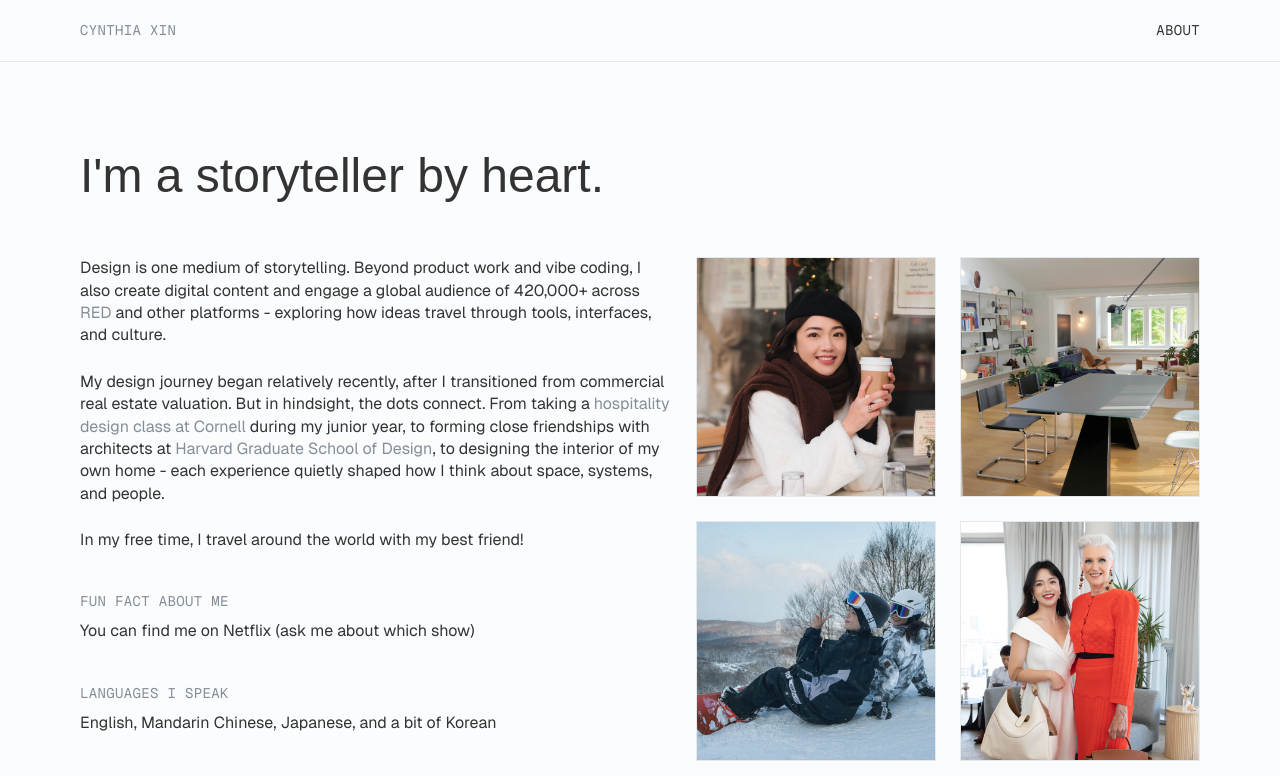
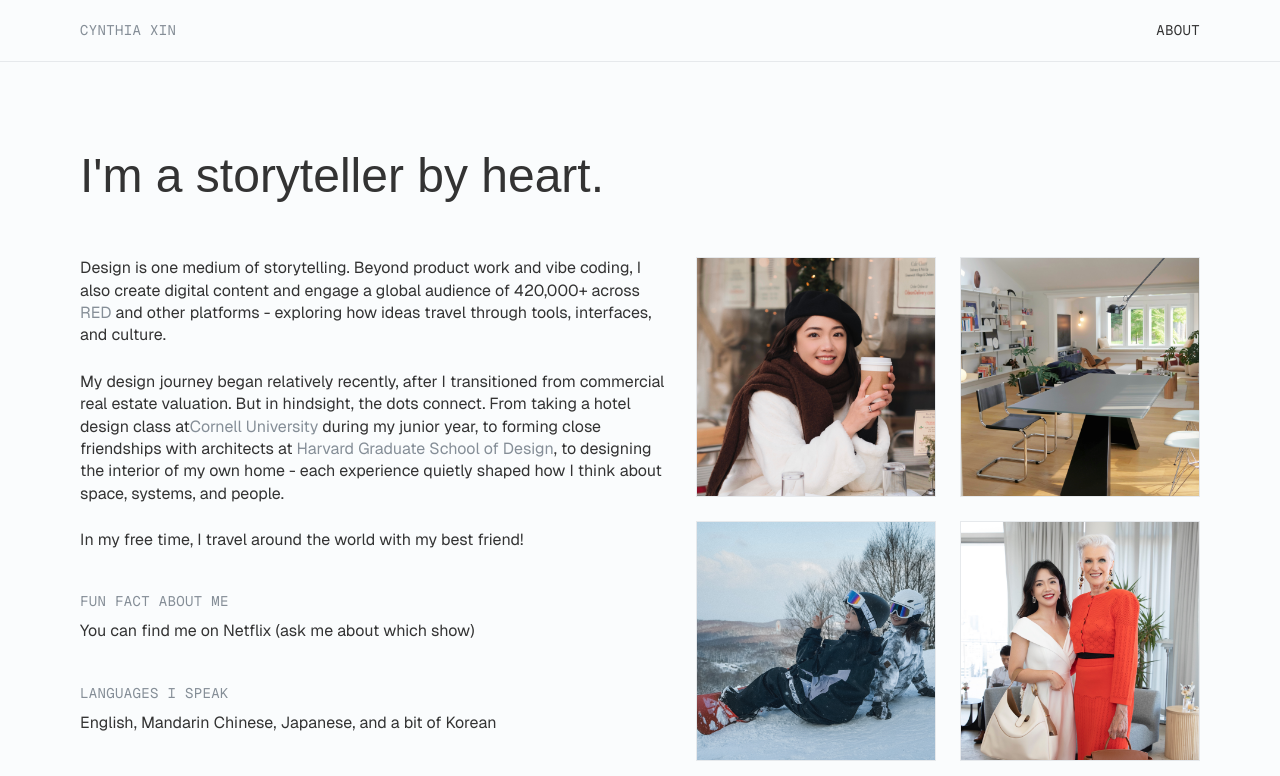
Before and after one commit to CynthiaRGB/cynthiaxin, a Next.js app: page /about in a window 1280 px wide. Shown: the top 776 px of the page. Built offline with nearby package versions, Linux system fonts and the light colour scheme; a web font is replaced by a local one.

Commit message:
Update Cornell reference and link on About page

```diff
--- a/app/about/page.tsx
+++ b/app/about/page.tsx
@@ -37,7 +37,8 @@ const bioParagraphs: (string | BioSegment[])[] = [
   ],
   [
     { type: "text", content: "My design journey began relatively recently, after I transitioned from commercial real estate valuation. But in hindsight, the dots connect. From taking a " },
-    { type: "link", content: "hospitality design class at Cornell", href: "https://sha.cornell.edu/admissions-programs/undergraduate/academics/courses/properties-development-and-management/hadm3510/" },
+    { type: "text", content: "hotel design class at" },
+    { type: "link", content: "Cornell University", href: "https://www.cornell.edu/" },
     { type: "text", content: " during my junior year, to forming close friendships with architects at " },
     { type: "link", content: "Harvard Graduate School of Design", href: "https://www.gsd.harvard.edu/offices-and-facilities/advanced-studies-programs/programs/design-studies/" },
     { type: "text", content: ", to designing the interior of my own home - each experience quietly shaped how I think about space, systems, and people." },
```
